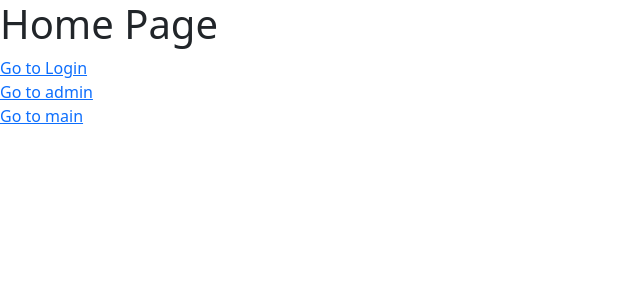
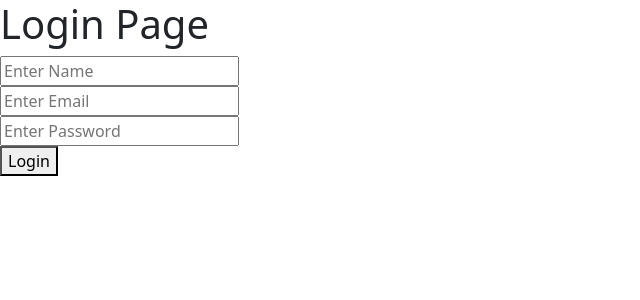
Before and after one commit to kabisankar05-dot/full-stack, a React (Vite) app in the folder react/my-first-app/: page / in a window 1280 px wide. Shown: the top 300 px of the page, without its empty margins (0-640 px from the left). Built offline with nearby package versions, Linux system fonts and the light colour scheme.

Commit message:
router in react

```diff
--- a/react/my-first-app/src/Admin.jsx
+++ b/react/my-first-app/src/Admin.jsx
@@ -1,25 +1,20 @@
-import React from 'react'
-import { Link, Outlet } from 'react-router-dom';
+import { useNavigate } from "react-router-dom";
 
 function Admin() {
+  const navigate = useNavigate();
+
+  const handleLogout = () => {
+    localStorage.removeItem("token");
+    navigate("/login");
+  };
+
   return (
     <div>
-      <h1>Admin Page</h1>
-    <input type="text" placeholder="Enter admin name" /> <br />
-    <input type="password" placeholder="Enter password" /> <br />
-    <button>Login</button> <br />
+      <h1>Admin Page </h1>
 
-      <Link to="/">Home</Link><br />
-      <Link to="user">User Dashboard</Link><br />
-      <Outlet />
-
-      <hr />
-      <h2>Main Dashboard</h2>
-      <Link to="main">Main Dashboard</Link><br />
-
-
+      <button onClick={handleLogout}>Logout</button>
     </div>
-  )
+  );
 }
 
 export default Admin;
--- a/react/my-first-app/src/App.jsx
+++ b/react/my-first-app/src/App.jsx
@@ -1,24 +1,26 @@
-import { BrowserRouter, Routes, Route, Link } from "react-router-dom";
-import Home from "./Home";
+import { BrowserRouter, Routes, Route } from "react-router-dom";
 import Login from "./Login";
 import Dashboard from "./Dashboard";
 import Admin from "./Admin";
+import ProtectedRoute from "./ProtectedRoute";
 
 function App() {
   return (
-<>
+    <>
 
       <Routes>
-        <Route path="/" element={<Home />} >
-          <Route path="login" element={<Login />} />
-          <Route path="user" element={<Dashboard />} />
-          <Route path="admin" element={<Admin />} />
-          <Route path="main" element={<Dashboard />} />
-        </Route>
-          <Route path="login" element={<Login />} />
-          <Route path="admin" element={<Dashboard />} />
-          <Route path="main" element={<Dashboard />} />
+        <Route path="/" element={<Login />} />
+        <Route path="/login" element={<Login />} />
 
+        <Route
+          path="/admin"
+          element={
+            <ProtectedRoute>
+              <Admin />
+            </ProtectedRoute>
+          }
+        />
+        <Route path="/dashboard" element={<Dashboard />} />
       </Routes>
     </>
   );
--- a/react/my-first-app/src/Login.jsx
+++ b/react/my-first-app/src/Login.jsx
@@ -3,10 +3,12 @@ import { useNavigate } from "react-router-dom";
 
 function Login() {
   const [user, setUser] = useState({
+    name: "",
     email: "",
     password: ""
   });
 
+  const [error, setError] = useState("");
   const navigate = useNavigate();
 
   const handleChange = (e) => {
@@ -16,15 +18,15 @@ function Login() {
   const handleSubmit = (e) => {
     e.preventDefault();
 
-    // simple validation
-    if (user.email === "admin@gmail.com" && user.password === "1234",
-      user.email === "kabi@gmail.com" && user.password === "kabi"
-    )
-
-      {
-      navigate("/dashboard");
+    if (
+      user.email === "admin@gmail.com" &&
+      user.password === "1234"&&
+      user.name === "admin"
+    ) {
+      localStorage.setItem("token", "true"); // login success
+      navigate("/admin");
     } else {
-      alert("Invalid Login");
+      setError("Invalid Email or Password ");
     }
   };
 
@@ -33,6 +35,13 @@ function Login() {
       <h1>Login Page</h1>
 
       <form onSubmit={handleSubmit}>
+        <input
+          type="name"
+          name="name"
+          placeholder="Enter Name"
+          onChange={handleChange}
+        />
+        <br />
         <input
           type="email"
           name="email"
@@ -51,6 +60,8 @@ function Login() {
 
         <button type="submit">Login</button>
       </form>
+
+      <p style={{ color: "red" }}>{error}</p>
     </div>
   );
 }
--- /dev/null
+++ b/react/my-first-app/src/ProtectedRoute.jsx
@@ -0,0 +1,9 @@
+import { Navigate } from "react-router-dom";
+
+function ProtectedRoute({ children }) {
+  const isAuth = localStorage.getItem("token");
+
+  return isAuth ? children : <Navigate to="/login" />;
+}
+
+export default ProtectedRoute;
```
